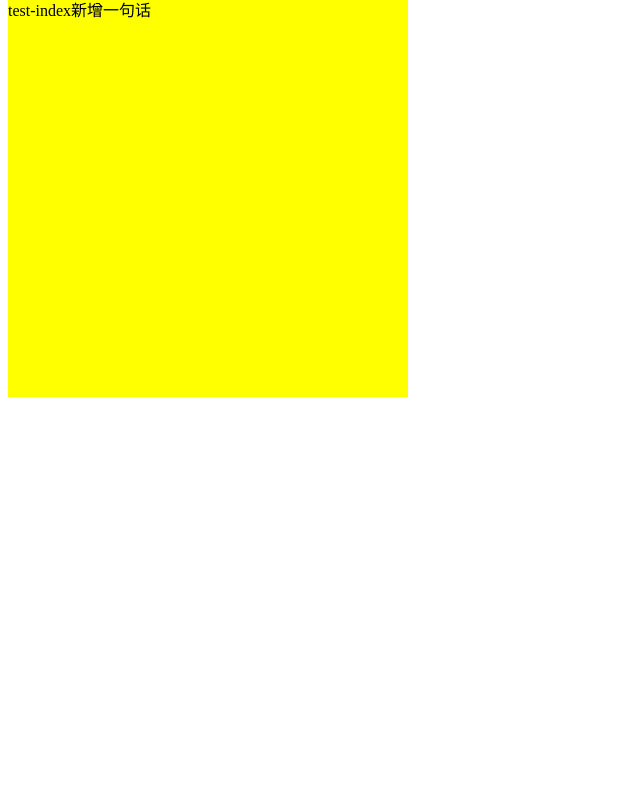
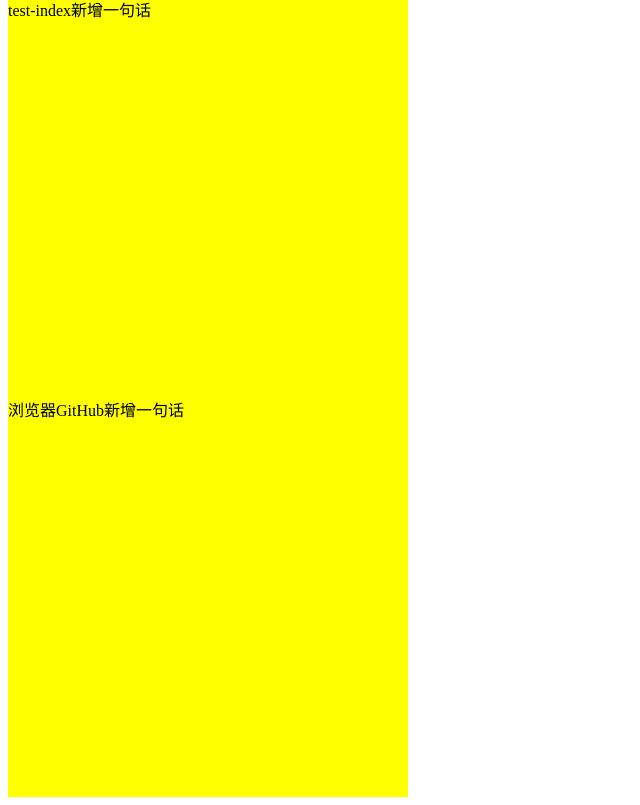
Before and after one commit to 18238072257/git-test, a plain HTML site: page index.html in a window 1280 px wide. Shown: the part 511-1316 px from the top of the page, without its empty margins (0-640 px from the left). Before the commit the page ends 916 px from the top, so only its background shows below. Drawn offline with Linux system fonts and the light colour scheme.

Commit message:
浏览器GitHub新增的一句话

```diff
--- a/index.html
+++ b/index.html
@@ -24,6 +24,7 @@
 <body>
     <div id="box">master 新增一句话</div>
     <div id="box2">test-index新增一句话</div>
+    <div id="box2">浏览器GitHub新增一句话</div>
 </body>
 
 </html>
```
